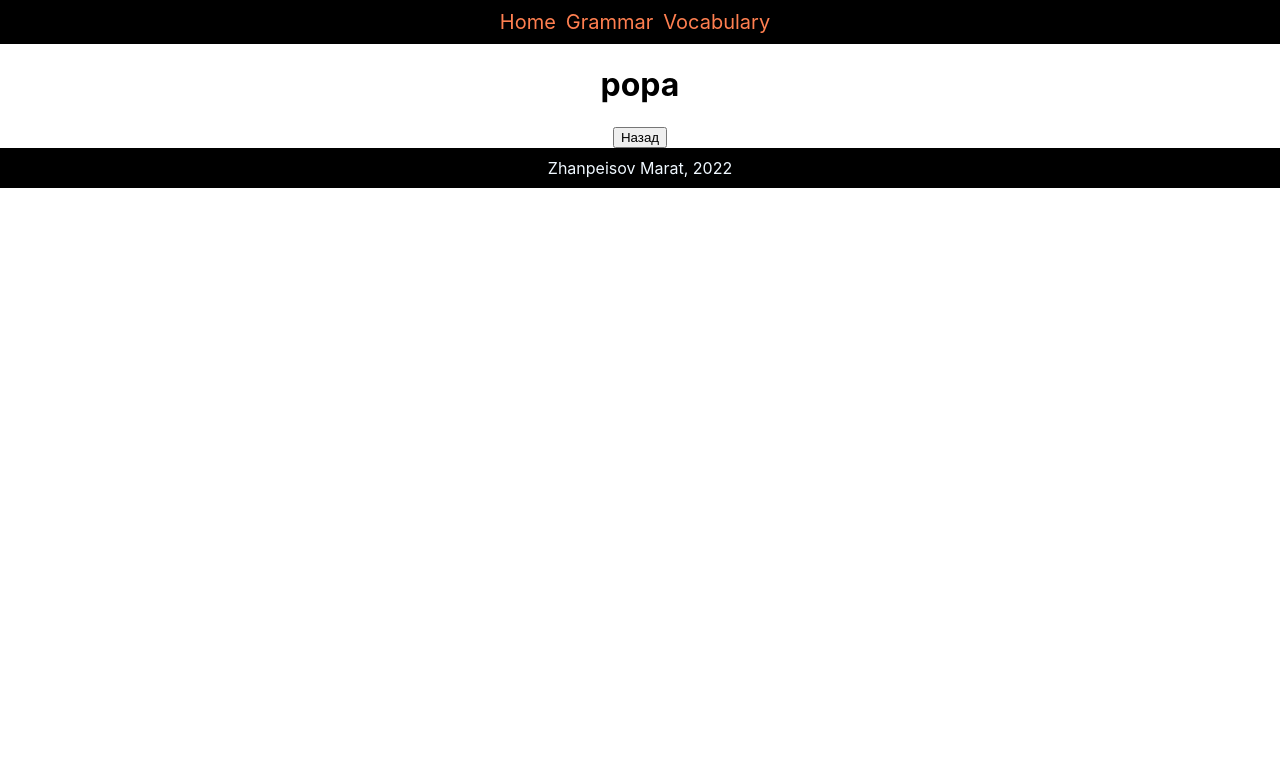
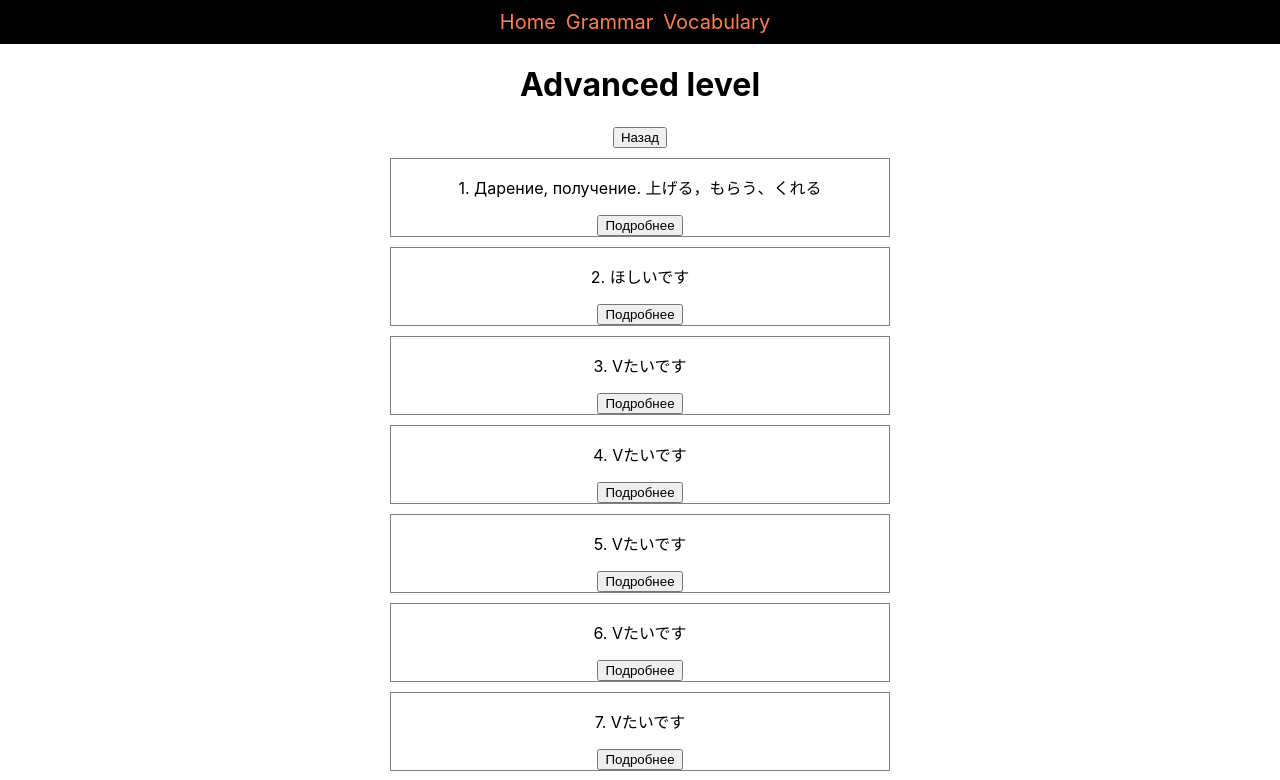
Before and after one commit to themjdex/japan-study, a React (Create React App) app: page /grammar/advanced in a window 1280 px wide. Shown: the top 780 px of the page. Built offline with nearby package versions, Linux system fonts and the light colour scheme.

Commit message:
added fake grammar list for inter-e and adv-d

```diff
--- a/src/App.js
+++ b/src/App.js
@@ -9,6 +9,7 @@ import Layout from "./pages/Layout/Layout";
 import BeginnerPage from "./pages/BeginnerPage/BeginnerPage";
 import IntermediatePage from "./pages/IntermediatePage/IntermediatePage";
 import AdvancedPage from "./pages/AdvancedPage/AdvancedPage";
+import GrammarPost from "./pages/GrammarPost/GrammarPost";
 
 function App() {
   return (
@@ -20,6 +21,7 @@ function App() {
                 <Route path='grammar/beginner' element={<BeginnerPage/>}/>
                 <Route path='grammar/intermediate' element={<IntermediatePage/>}/>
                 <Route path='grammar/advanced' element={<AdvancedPage/>}/>
+                <Route path='grammar/:id' element={<GrammarPost />}/>
                 <Route path='vocabulary' element={<VocabularyPage/>}/>
                 <Route path='*' element={<ErrorPage/>}/>
             </Route>
--- /dev/null
+++ b/src/json/grammarAdvanced.js
@@ -0,0 +1,15 @@
+const grammarList = [
+    {id: 1, title: 'Дарение, получение. 上げる，もらう、くれる'},
+    {id: 2, title: 'ほしいです'},
+    {id: 3, title: 'Vたいです'},
+    {id: 4, title: 'Vたいです'},
+    {id: 5, title: 'Vたいです'},
+    {id: 6, title: 'Vたいです'},
+    {id: 7, title: 'Vたいです'},
+    {id: 8, title: 'Vたいです'},
+    {id: 9, title: 'Vたいです'},
+    {id: 10, title: 'Vたいです'},
+
+];
+
+export default grammarList;
--- /dev/null
+++ b/src/json/grammarIntermediate.js
@@ -0,0 +1,15 @@
+const grammarList = [
+    {id: 1, title: 'Дарение, получение. 上げる，もらう、くれる'},
+    {id: 2, title: 'ほしいです'},
+    {id: 3, title: 'Vたいです'},
+    {id: 4, title: 'Vたいです'},
+    {id: 5, title: 'Vたいです'},
+    {id: 6, title: 'Vたいです'},
+    {id: 7, title: 'Vたいです'},
+    {id: 8, title: 'Vたいです'},
+    {id: 9, title: 'Vたいです'},
+    {id: 10, title: 'Vたいです'},
+
+];
+
+export default grammarList;
--- a/src/pages/AdvancedPage/AdvancedPage.jsx
+++ b/src/pages/AdvancedPage/AdvancedPage.jsx
@@ -1,5 +1,7 @@
 import React from 'react';
 import {useNavigate} from "react-router-dom";
+import grammarList from "../../json/grammarAdvanced";
+import GrammarItem from "../GrammarItem/GrammarItem";
 
 const AdvancedPage = () => {
     const navigate = useNavigate();
@@ -9,8 +11,9 @@ const AdvancedPage = () => {
     };
     return (
         <div>
-            <h1>popa</h1>
+            <h1>Advanced level</h1>
             <button onClick={goBack}>Назад</button>
+            {grammarList.map(post => <GrammarItem title={post.title} id={post.id}/>)}
         </div>
     );
 };
--- a/src/pages/BeginnerPage/BeginnerPage.jsx
+++ b/src/pages/BeginnerPage/BeginnerPage.jsx
@@ -1,4 +1,4 @@
-import React from 'react';
+import React, {useState} from 'react';
 import {useNavigate} from "react-router-dom";
 import grammarList from '../../json/grammarBegginer';
 import GrammarItem from "../GrammarItem/GrammarItem";
@@ -6,6 +6,7 @@ import classes from './BeginnerPage.module.css';
 
 const BeginnerPage = () => {
     const navigate = useNavigate();
+    const [posts, setPosts] = useState(grammarList);
 
     const goBack = () => {
         navigate(-1);
--- /dev/null
+++ b/src/pages/GrammarPost/GrammarPost.jsx
@@ -0,0 +1,11 @@
+import React from 'react';
+
+const GrammarPost = () => {
+    return (
+        <div>
+            Тут будет описание каждой грамматики.
+        </div>
+    );
+};
+
+export default GrammarPost;
--- a/src/pages/IntermediatePage/IntermediatePage.jsx
+++ b/src/pages/IntermediatePage/IntermediatePage.jsx
@@ -1,5 +1,7 @@
 import React from 'react';
 import {useNavigate} from "react-router-dom";
+import grammarList from "../../json/grammarIntermediate";
+import GrammarItem from "../GrammarItem/GrammarItem";
 
 const IntermediatePage = () => {
     const navigate = useNavigate();
@@ -9,8 +11,9 @@ const IntermediatePage = () => {
     };
     return (
         <div>
-            <h1>popa</h1>
+            <h1>Intermediate level</h1>
             <button onClick={goBack}>Назад</button>
+            {grammarList.map(post => <GrammarItem title={post.title} id={post.id}/>)}
         </div>
     );
 };
```
